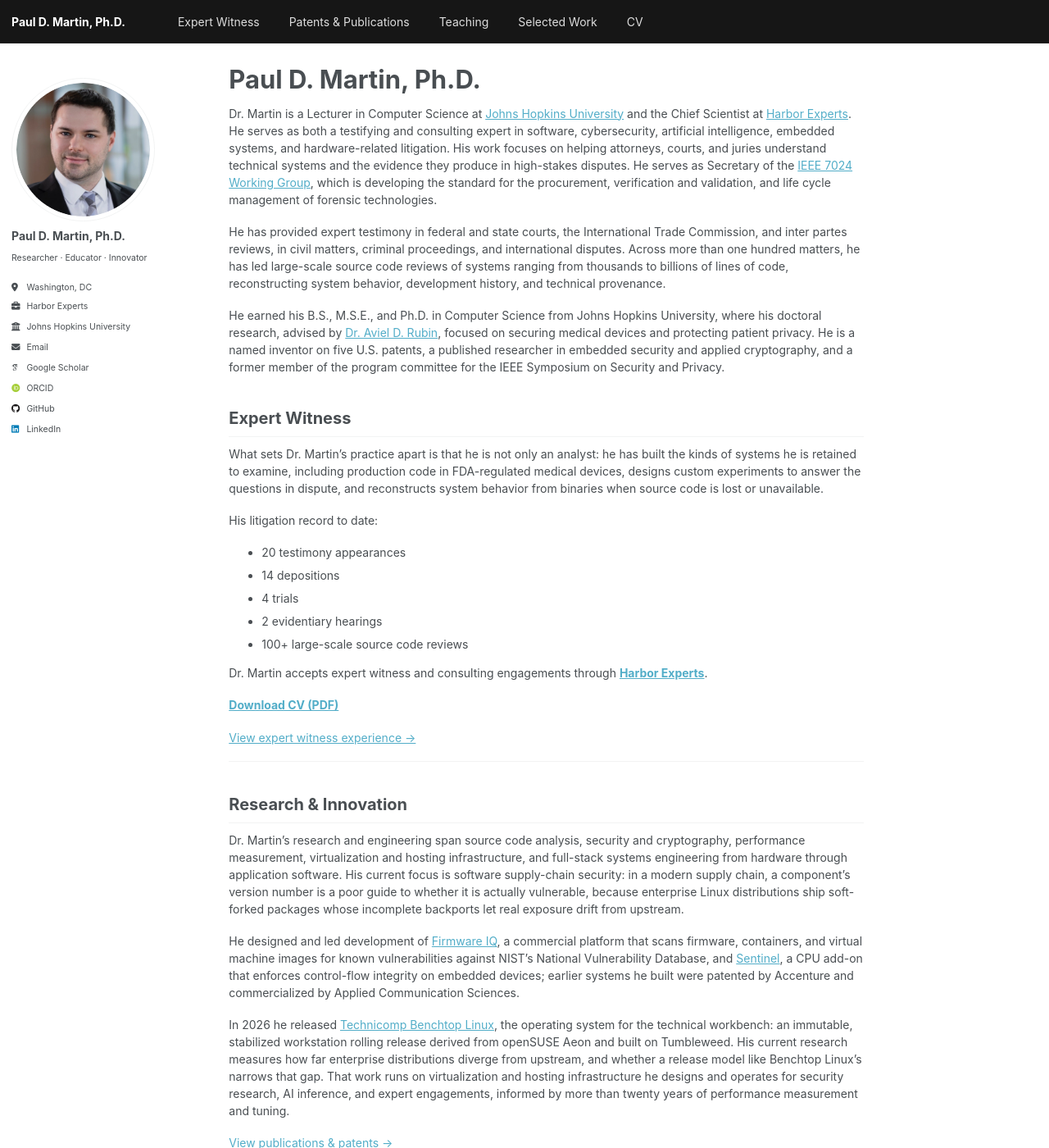
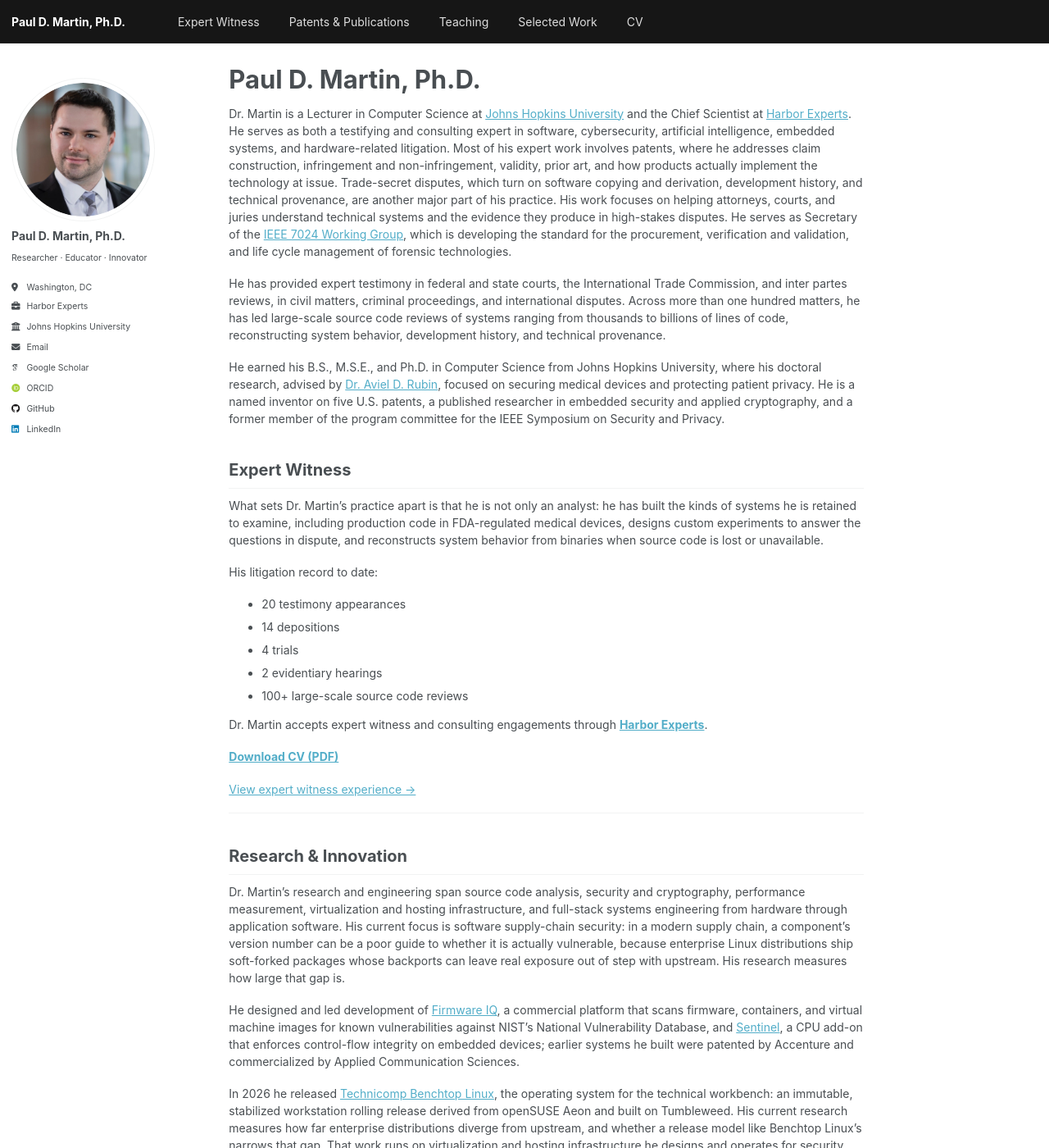
Before and after one commit to pauldmartinphd/pauldmartinphd.github.io, a Jekyll site: the page built from _pages/about.md, in a window 1280 px wide and 1400 px high. Shown: the whole window at 82% size. Built offline with Jekyll 4.4.1, drawn with Linux system fonts in a browser that asks for light colours; some web fonts are replaced.

Commit message:
Give patent and trade-secret work prominent placement; research and Benchtop wording

```diff
--- a/_pages/about.md
+++ b/_pages/about.md
@@ -1,14 +1,14 @@
 ---
 permalink: /
 title: "Paul D. Martin, Ph.D."
-description: "Paul D. Martin, Ph.D. is a testifying and consulting expert witness in software, cybersecurity, AI, and embedded systems, with 100+ matters and large-scale source code review."
+description: "Paul D. Martin, Ph.D. is a testifying and consulting expert witness in patent, trade-secret, and technology litigation involving software, cybersecurity, AI, and embedded systems, with 100+ matters and large-scale source code review."
 author_profile: true
 redirect_from:
   - /about/
   - /about.html
 ---
 
-Dr. Martin is a Lecturer in Computer Science at [Johns Hopkins University](https://www.cs.jhu.edu/) and the Chief Scientist at [Harbor Experts](https://harborexperts.com). He serves as both a testifying and consulting expert in software, cybersecurity, artificial intelligence, embedded systems, and hardware-related litigation. His work focuses on helping attorneys, courts, and juries understand technical systems and the evidence they produce in high-stakes disputes. He serves as Secretary of the [IEEE 7024 Working Group](https://development.standards.ieee.org/myproject-web/public/view.html#pardetail/13860), which is developing the standard for the procurement, verification and validation, and life cycle management of forensic technologies.
+Dr. Martin is a Lecturer in Computer Science at [Johns Hopkins University](https://www.cs.jhu.edu/) and the Chief Scientist at [Harbor Experts](https://harborexperts.com). He serves as both a testifying and consulting expert in software, cybersecurity, artificial intelligence, embedded systems, and hardware-related litigation. Most of his expert work involves patents, where he addresses claim construction, infringement and non-infringement, validity, prior art, and how products actually implement the technology at issue. Trade-secret disputes, which turn on software copying and derivation, development history, and technical provenance, are another major part of his practice. His work focuses on helping attorneys, courts, and juries understand technical systems and the evidence they produce in high-stakes disputes. He serves as Secretary of the [IEEE 7024 Working Group](https://development.standards.ieee.org/myproject-web/public/view.html#pardetail/13860), which is developing the standard for the procurement, verification and validation, and life cycle management of forensic technologies.
 
 He has provided expert testimony in federal and state courts, the International Trade Commission, and inter partes reviews, in civil matters, criminal proceedings, and international disputes. Across more than one hundred matters, he has led large-scale source code reviews of systems ranging from thousands to billions of lines of code, reconstructing system behavior, development history, and technical provenance.
 
@@ -36,7 +36,7 @@
 
 ## Research & Innovation
 
-Dr. Martin's research and engineering span source code analysis, security and cryptography, performance measurement, virtualization and hosting infrastructure, and full-stack systems engineering from hardware through application software. His current focus is software supply-chain security: in a modern supply chain, a component's version number is a poor guide to whether it is actually vulnerable, because enterprise Linux distributions ship soft-forked packages whose incomplete backports let real exposure drift from upstream.
+Dr. Martin's research and engineering span source code analysis, security and cryptography, performance measurement, virtualization and hosting infrastructure, and full-stack systems engineering from hardware through application software. His current focus is software supply-chain security: in a modern supply chain, a component's version number can be a poor guide to whether it is actually vulnerable, because enterprise Linux distributions ship soft-forked packages whose backports can leave real exposure out of step with upstream. His research measures how large that gap is.
 
 He designed and led development of [Firmware IQ](https://harborlabs.com/regulatory-support/persistent-vulnerability-monitoring/), a commercial platform that scans firmware, containers, and virtual machine images for known vulnerabilities against NIST's National Vulnerability Database, and [Sentinel](https://scholar.google.com/citations?view_op=view_citation&hl=en&user=lmafl-QAAAAJ&citation_for_view=lmafl-QAAAAJ:eQOLeE2rZwMC), a CPU add-on that enforces control-flow integrity on embedded devices; earlier systems he built were patented by Accenture and commercialized by Applied Communication Sciences.
 
--- a/_pages/portfolio.html
+++ b/_pages/portfolio.html
@@ -18,7 +18,7 @@
 
 <p><em>The operating system for the technical workbench.</em></p>
 
-<p>Technicomp Benchtop Linux is a Linux distribution that Dr. Martin designed, built, and released in alpha in 2026: an immutable, stabilized workstation rolling release for x86 and ARM, derived from openSUSE Aeon and built on Tumbleweed. Most of the system stays current with Tumbleweed, while the kernel and desktop move more cautiously, with an LTS kernel by default and the previous upstream-supported GNOME release. Every update is a snapshot that can be rolled back, and the desktop is tuned to remain responsive under heavy load. It is configured for security analysis, reverse engineering, virtualization, software development, and AI work.</p>
+<p>Technicomp Benchtop Linux is a Linux distribution that Dr. Martin designed, built, and released in alpha in 2026: an immutable, stabilized workstation rolling release for x86 and ARM, derived from openSUSE Aeon and built on Tumbleweed. Most of the system stays current with Tumbleweed, while the kernel and desktop move more cautiously, with an LTS kernel by default and the previous upstream-supported GNOME release. Every update is a snapshot that can be rolled back, and the desktop is tuned to prioritize responsiveness under heavy load. It is configured for security analysis, reverse engineering, virtualization, software development, and AI work.</p>
 
 <p><a href="{{ base_path }}/portfolio/5-technicomp-workbench/">Read more about Benchtop Linux &rarr;</a> &middot; <a href="https://technicomplabs.io/benchtop/">Technicomp Labs</a> &middot; <a href="https://github.com/TechnicompLabs">Source on GitHub</a></p>
 
```
Also changed, not shown: _pages/expert-witness.md (+5 -2 lines), _pages/expertise/software-source-code-ip.md (+4 -4 lines), _portfolio/5-technicomp-workbench.md (+1 -1 lines).
